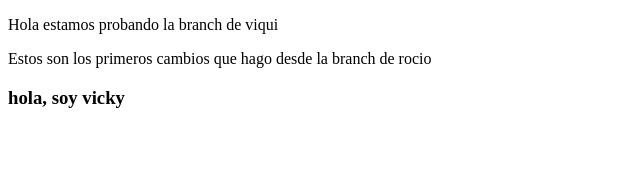
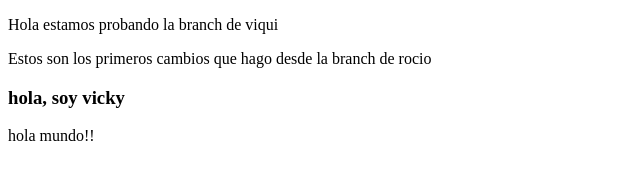
Before and after one commit to fviccia/pruebaRamas, a plain HTML site: page index.html in a window 1280 px wide. Shown: the whole page, without its empty margins (0-640 px from the left). Drawn offline with Linux system fonts and the light colour scheme.

Commit message:
mis cambios agus

```diff
--- a/index.html
+++ b/index.html
@@ -14,6 +14,8 @@
     </div>
     <p>Estos son los primeros cambios que hago desde la branch de rocio</p>
     <h3>hola, soy vicky</h3>
+    <p>hola mundo!!</p>
+
 </body>
 
 </html>
```
